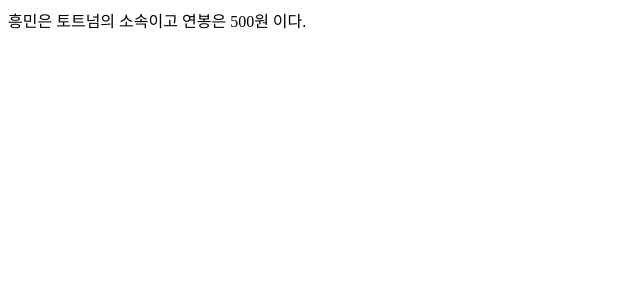
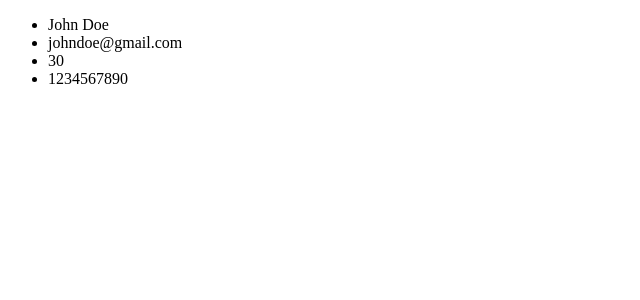
Before and after one commit to hagop5989/react20240509, a React (Vite) app: page / in a window 1280 px wide. Shown: the top 300 px of the page, without its empty margins (0-640 px from the left). Built offline with nearby package versions, Linux system fonts and the light colour scheme.

Commit message:
20240509 react 문법공부, javascript object와 property 연습끝
(학원)

```diff
--- a/src/App.jsx
+++ b/src/App.jsx
@@ -1,17 +1,22 @@
-import React from "react";
-
 function App(props) {
-  const a = {
-    name: "흥민",
-    team: "토트넘",
-    salary: 500,
+  const obj = {
+    age: 30,
+    name: "John Doe",
+    email: "johndoe@gmail.com",
+    password: "1234567890",
   };
-
   return (
     <div>
-      {a.name}은 {a.team}의 소속이고 연봉은 {a.salary}원 이다.
+      <ul>
+        <li>{obj.name}</li>
+        <li>{obj.email}</li>
+        <li>{obj.age}</li>
+        <li>{obj.password}</li>
+      </ul>
     </div>
   );
 }
 
 export default App;
+
+import React from "react";
```
